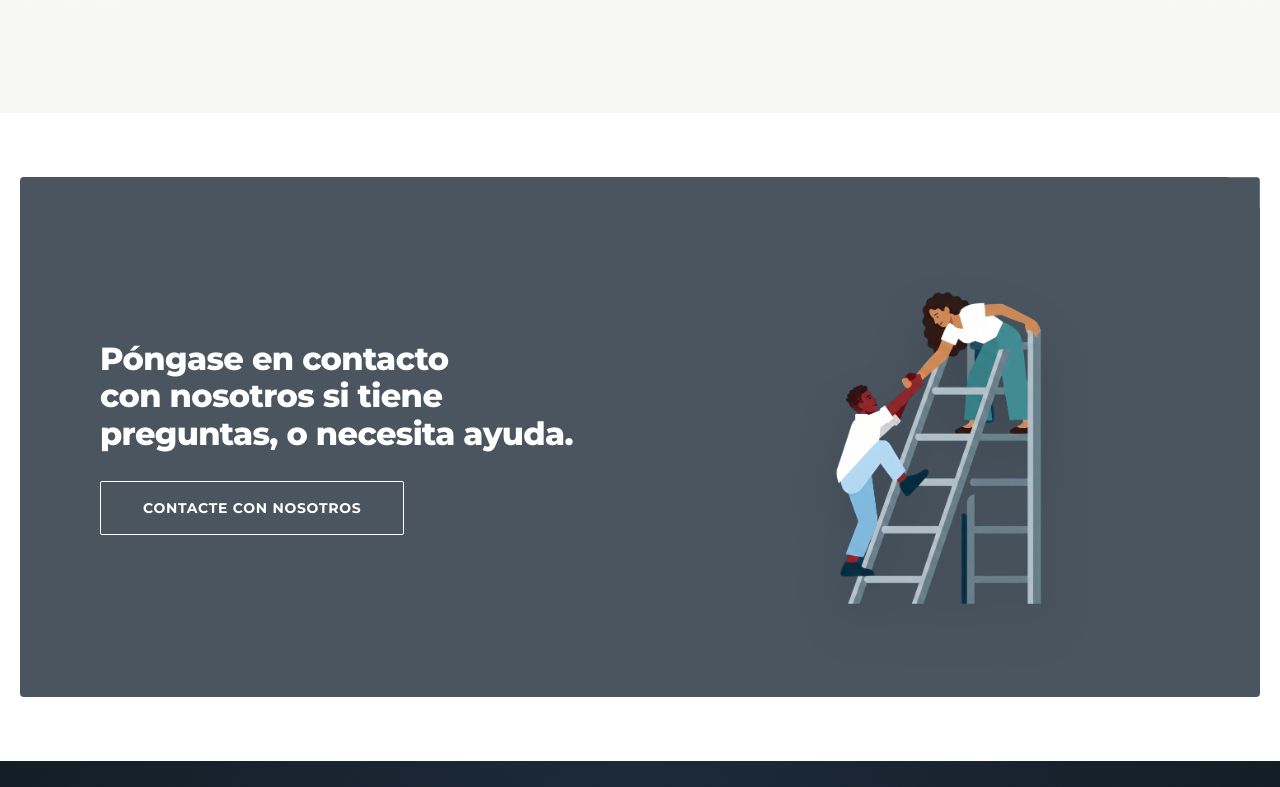
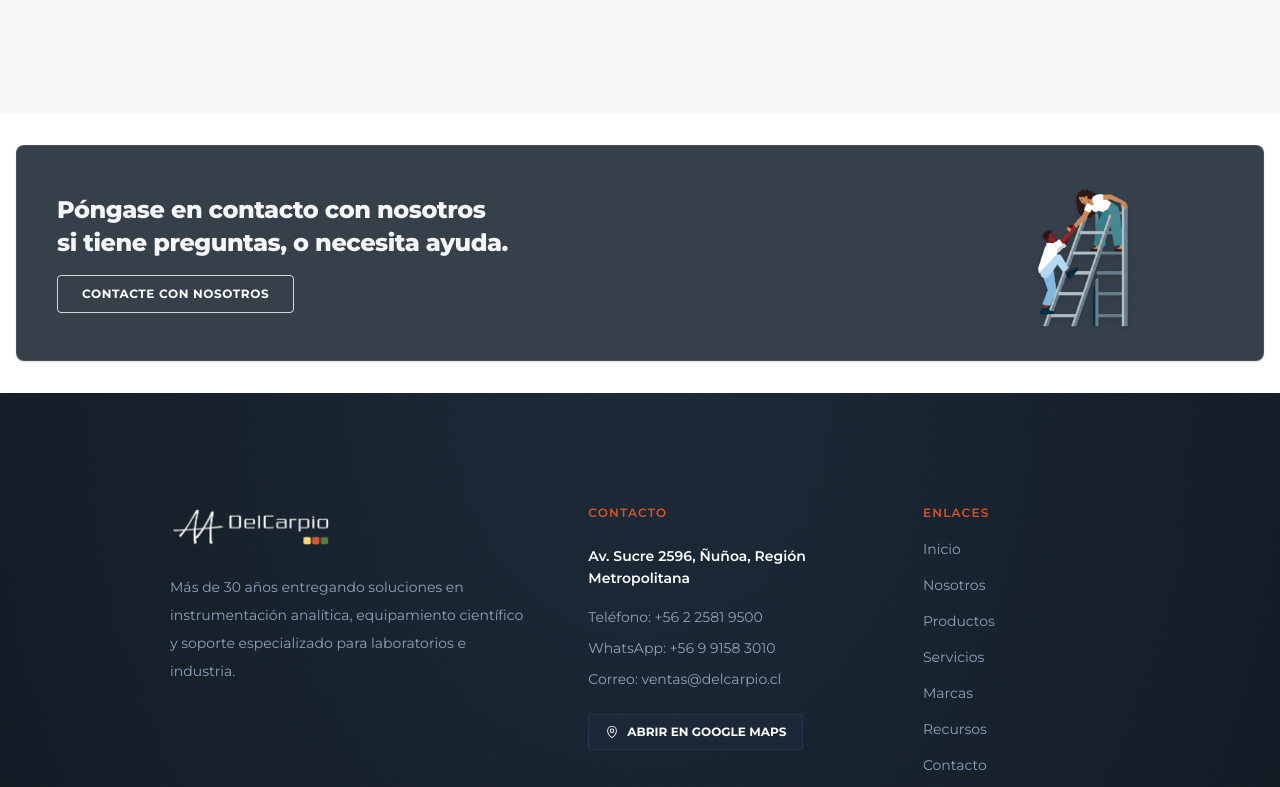
Before and after one commit to delcarpiohub/LandingPage, a Next.js app: page / in a window 1280 px wide. Shown: the part 4953-5740 px from the top of the page. Built offline with nearby package versions, Linux system fonts and the light colour scheme.

Commit message:
style(contact-cta): reducir altura vertical, suavizar tono de fondo a gris neutro y simplificar efecto de hover

```diff
--- a/src/components/sections/contact-cta.tsx
+++ b/src/components/sections/contact-cta.tsx
@@ -2,92 +2,43 @@
 
 import Image from "next/image";
 import Link from "next/link";
-import { useState } from "react";
-import { motion } from "motion/react";
 
 export function ContactCTA() {
-  const [coords, setCoords] = useState({ x: 0, y: 0 });
-  const [isHovered, setIsHovered] = useState(false);
-
-  const handleMouseMove = (e: React.MouseEvent<HTMLDivElement>) => {
-    const rect = e.currentTarget.getBoundingClientRect();
-    setCoords({
-      x: e.clientX - rect.left,
-      y: e.clientY - rect.top,
-    });
-  };
-
   return (
-    <section className="bg-white w-full py-16 px-5 relative overflow-hidden flex items-center justify-center">
-
-      {/* 50%/50% split card with Del Carpio's Ink (#4A5560) background and interactive spotlight */}
-      <motion.div
-        onMouseMove={handleMouseMove}
-        onMouseEnter={() => setIsHovered(true)}
-        onMouseLeave={() => setIsHovered(false)}
-        className="w-full max-w-[1296px] mx-auto bg-[#4A5560] p-6 md:p-12 lg:p-[80px] rounded-[4px] flex flex-col lg:flex-row items-center justify-between gap-10 relative overflow-hidden min-h-[430px]"
-        style={{
-          boxShadow: isHovered ? "0 12px 40px rgba(0, 0, 0, 0.15)" : "none",
-        }}
+    <section className="bg-white w-full py-6 md:py-8 px-4 relative overflow-hidden flex items-center justify-center">
+      <div
+        className="w-full max-w-[1296px] mx-auto bg-[#36404A] p-6 md:px-10 md:py-7 rounded-[8px] flex flex-col md:flex-row items-center justify-between gap-6 relative overflow-hidden border border-white/10 shadow-sm transition-all duration-300 hover:shadow-md"
       >
-        {/* Innovative interactive terracota spotlight overlay */}
-        {isHovered && (
-          <div
-            className="absolute pointer-events-none transition-opacity duration-300"
-            style={{
-              width: "500px",
-              height: "500px",
-              borderRadius: "50%",
-              background: "radial-gradient(circle, rgba(213, 84, 43, 0.12) 0%, transparent 70%)",
-              left: `${coords.x - 250}px`,
-              top: `${coords.y - 250}px`,
-              zIndex: 0,
-            }}
-          />
-        )}
-
-        {/* Subtle technical corner lines */}
-        <div className="absolute top-0 right-0 w-8 h-8 pointer-events-none opacity-20 border-t border-r border-white z-10" />
-
-        {/* Left Column (50% width on desktop, text and button) */}
-        <div className="w-full lg:w-1/2 text-center lg:text-left flex flex-col items-center lg:items-start justify-center relative z-10">
-          <h2
-            className="font-display text-[26px] md:text-[32px] font-bold text-white leading-[1.18] max-w-[650px] tracking-tight"
-          >
+        {/* Left Column: Text and CTA Button */}
+        <div className="w-full md:w-3/5 text-center md:text-left flex flex-col items-center md:items-start justify-center relative z-10">
+          <h2 className="font-display text-lg sm:text-xl md:text-2xl font-bold text-white/95 leading-snug tracking-tight max-w-[580px]">
             Póngase en contacto con nosotros si tiene preguntas, o necesita ayuda.
           </h2>
 
-          <div className="mt-[28px]">
-            <motion.div
-              whileHover={{ scale: 1.02 }}
-              whileTap={{ scale: 0.98 }}
-              className="inline-block"
+          <div className="mt-4">
+            <Link
+              href="/contacto"
+              className="inline-flex cursor-pointer border border-white/80 bg-transparent hover:bg-white hover:text-[#36404A] text-white font-display text-xs font-bold tracking-wider uppercase py-2.5 px-6 rounded-[4px] transition-all duration-200 focus-visible:outline focus-visible:outline-2 focus-visible:outline-offset-2 focus-visible:outline-white"
             >
-              <Link
-                href="/contacto"
-                className="inline-flex cursor-pointer border border-white bg-transparent hover:bg-white hover:text-[#4A5560] text-white font-display text-sm font-bold tracking-wider uppercase py-4 px-[42px] rounded-[2px] transition-all duration-300 focus-visible:outline focus-visible:outline-2 focus-visible:outline-offset-4 focus-visible:outline-white"
-              >
-                CONTACTE CON NOSOTROS
-              </Link>
-            </motion.div>
+              Contacte con nosotros
+            </Link>
           </div>
         </div>
 
-        {/* Right Column (50% width on desktop, Image Ayuda 1) */}
-        <div className="w-full lg:w-1/2 flex items-center justify-center lg:justify-end relative z-10">
-          <div className="relative w-full max-w-[320px] sm:max-w-[380px] md:max-w-[440px] lg:max-w-[480px] aspect-[4/3] select-none">
+        {/* Right Column: Image Ayuda 1 */}
+        <div className="w-full md:w-2/5 flex items-center justify-center md:justify-end relative z-10">
+          <div className="relative w-full max-w-[200px] sm:max-w-[240px] md:max-w-[280px] aspect-[16/9] select-none">
             <Image
               src="/contacto-ayuda-1.png"
               alt="Ayuda y soporte Del Carpio"
               fill
-              sizes="(max-width: 768px) 90vw, 480px"
-              className="object-contain object-center drop-shadow-2xl"
+              sizes="(max-width: 768px) 80vw, 280px"
+              className="object-contain object-center drop-shadow-md"
               priority
             />
           </div>
         </div>
-
-      </motion.div>
+      </div>
     </section>
   );
 }
```
